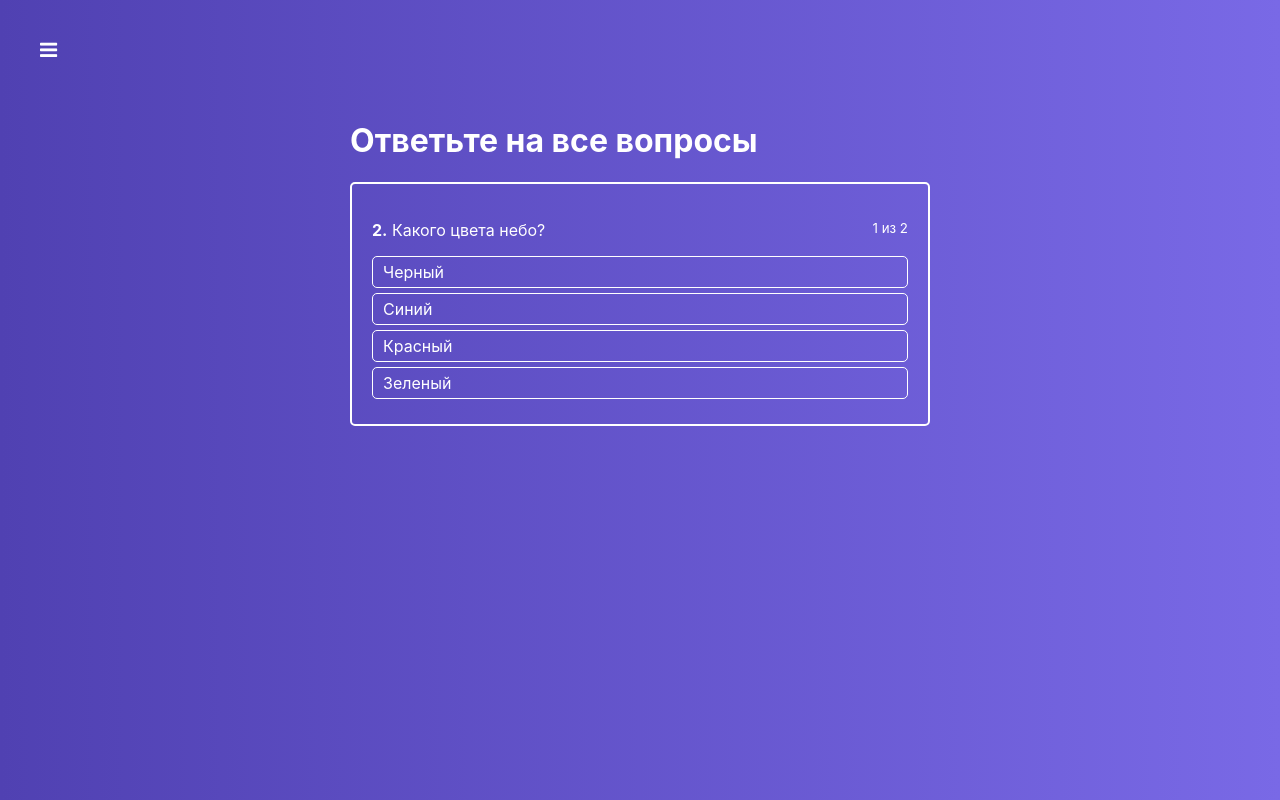
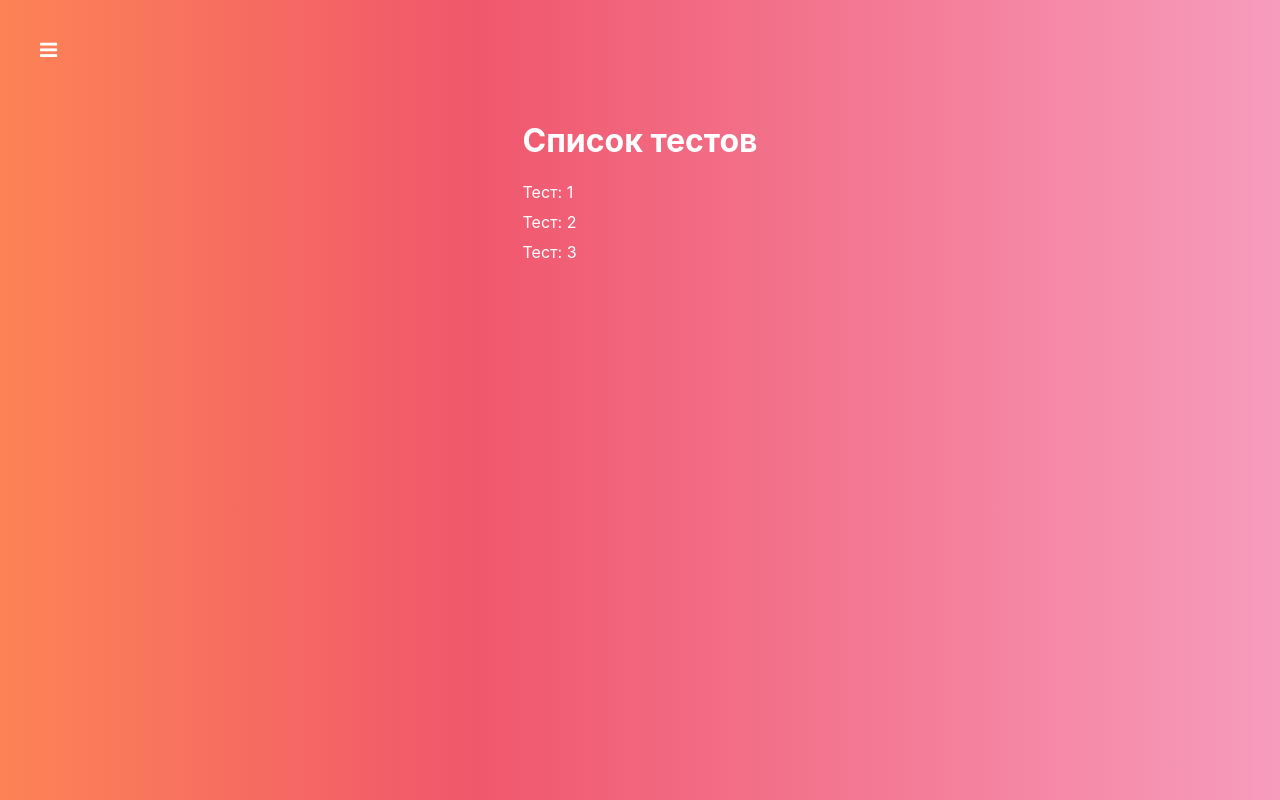
Before and after one commit to Slava37/react-presentation, a React app: page / in a window 1280 px wide. Built offline with nearby package versions, Linux system fonts and the light colour scheme.

Commit message:
Routing finished

```diff
--- a/src/App.js
+++ b/src/App.js
@@ -1,13 +1,22 @@
 import React from 'react';
 import Layout from './hoc/Layout/Layout.js'
 import Quiz from './containers/Quiz/Quiz'
+import QuizList from './containers/QuizList/QuizList'
+import Auth from './containers/Auth/Auth'
+import QuizCreator from './containers/QuizCreator/QuizCreator'
+import {Route, Switch} from 'react-router-dom'
 
 class App extends React.Component {
     render() {
         return (
-           <Layout>
-               <Quiz />
-           </Layout>
+            <Layout>
+                <Switch>
+                    <Route path="/auth" component={Auth}/>
+                    <Route path="/quiz-creator" component={QuizCreator}/>
+                    <Route path="/quiz/:id" component={Quiz}/>
+                    <Route path="/" component={QuizList}/>
+                </Switch>
+            </Layout>
         );
     }
 }
--- a/src/components/FinishedQuiz/FinishedQuiz.js
+++ b/src/components/FinishedQuiz/FinishedQuiz.js
@@ -1,20 +1,21 @@
 import React from 'react'
 import classes from './FinishedQuiz.module.css'
 import Button from '../UI/Button/Button'
+import {Link} from 'react-router-dom'
 
 const FinishedQuiz = props => {
     const successCount = Object.keys(props.results).reduce((total, key) => {
-        if(props.results[key] === 'success'){
+        if (props.results[key] === 'success') {
             total++;
         }
 
         return total;
     }, 0);
 
-    return(
+    return (
         <div className={classes.FinishedQuiz}>
             <ul>
-                { props.quiz.map((quizItem, index) => {
+                {props.quiz.map((quizItem, index) => {
 
                     const cls = [
                         'fa',
@@ -22,7 +23,7 @@
                         classes[props.results[quizItem.id]]
                     ]
 
-                    return(
+                    return (
                         <li
                             key={index}
                         >
@@ -31,14 +32,16 @@
                             <i className={cls.join(' ')}></i>
                         </li>
                     )
-                }) }
+                })}
             </ul>
 
             <p>Правильно {successCount} из {props.quiz.length}</p>
 
             <div>
-            <Button onClick={props.onRetry} type='primary'>Повторить</Button>
-            <Button type='success'>Перейти в список тестов</Button>
+                <Button onClick={props.onRetry} type='primary'>Повторить</Button>
+                <Link to='/'>
+                    <Button onClick={props.on} type='success'>Перейти в список тестов</Button>
+                </Link>
             </div>
         </div>
     )
--- a/src/components/Navigation/Drawer/Drawer.js
+++ b/src/components/Navigation/Drawer/Drawer.js
@@ -1,17 +1,33 @@
 import React, {Component} from 'react'
 import classes from './Drawer.module.css'
 import Backdrop from '../../UI/Backdrop/Backdrop'
+import {NavLink} from 'react-router-dom'
 
 
-const links = [1, 2, 3]
+const links = [
+    {to: '/', label: 'Список', exact: true},
+    {to: '/auth', label: 'Авторизация', exact: true},
+    {to: '/quiz-creator', label: 'Создать тест', exact: true},
+]
 
 class Drawer extends Component {
+
+    clickHandler = () => {
+        this.props.onClose();
+    }
 
     renderLinks() {
         return links.map((link, index) => {
             return (
                 <li key={index}>
-                    <a> Link {link} </a>
+                   <NavLink
+                        to={link.to}
+                        exact={link.exact}
+                        activeClassName={classes.active}
+                        onClick={this.clickHandler}
+                   >
+                       {link.label}
+                   </NavLink>
                 </li>
             )
         })
--- /dev/null
+++ b/src/containers/Auth/Auth.js
@@ -0,0 +1,11 @@
+import React, { Component } from 'react'
+
+export default class Auth extends Component {
+    render() {
+        return (
+            <div>
+                <h1>Auth</h1>
+            </div>
+        )
+    }
+}
--- a/src/containers/Quiz/Quiz.js
+++ b/src/containers/Quiz/Quiz.js
@@ -94,6 +94,10 @@
         });
     }
 
+    componentDidMount() {
+        console.log('Quiz ID = ', this.props.match.params.id)
+    }
+
     render() {
         return (
             <div className={classes.Quiz}>
--- /dev/null
+++ b/src/containers/QuizCreator/QuizCreator.js
@@ -0,0 +1,11 @@
+import React, {Component} from 'react'
+
+export default class QuizCreator extends Component {
+    render() {
+        return (
+            <div>
+                <h1>Quiz Creator</h1>
+            </div>
+        )
+    }
+}
--- /dev/null
+++ b/src/containers/QuizList/QuizList.js
@@ -0,0 +1,34 @@
+import React, {Component} from 'react'
+import classes from './QuizList.module.css'
+import {NavLink} from 'react-router-dom'
+
+export default class QuizList extends Component {
+
+    renderQuizes() {
+        return [1, 2, 3].map((quiz, index) => {
+            return (
+                <li
+                    key={index}
+                >
+                    <NavLink to={'/quiz/' + quiz}>
+                        Тест: {quiz}
+                    </NavLink>
+                </li>
+            )
+        })
+    }
+
+    render() {
+        return (
+            <div className={classes.QuizList}>
+                <div>
+                    <h1>Список тестов</h1>
+
+                    <ul>
+                        {this.renderQuizes()}
+                    </ul>
+                </div>
+            </div>
+        )
+    }
+}
--- /dev/null
+++ b/src/containers/QuizList/QuizList.module.css
@@ -0,0 +1,31 @@
+.QuizList {
+    display: flex;
+    justify-content: center;
+    padding-top: 100px;
+    flex-grow: 1;
+    width: 100%;
+    background: linear-gradient(90deg, #fd8355 0%, #f0576c 37%, #f79cbd 100%);
+}
+
+.QuizList h1 {
+    color: #fff;
+}
+
+.QuizList ul {
+    list-style: none;
+    margin: 0;
+    padding: 0;
+}
+
+.QuizList li {
+    margin-bottom: 10px;
+}
+
+.QuizList li a {
+    text-decoration: none;
+    color: #fff;
+}
+
+.QuizList li a:hover {
+    color: #363f54;
+}
--- a/src/hoc/Layout/Layout.js
+++ b/src/hoc/Layout/Layout.js
@@ -21,7 +21,7 @@
         });
     }
 
-    render(){
+    render() {
         return (
             <div className={classes.Layout}>
 
@@ -31,8 +31,8 @@
                 />
 
                 <MenuToggle
+                    isOpen={this.state.menu}
                     onToggle={this.toggleMenuHandler}
-                isOpen={this.state.menu}
                 />
 
                 <main>
--- a/src/index.js
+++ b/src/index.js
@@ -5,11 +5,7 @@
 import * as serviceWorker from './serviceWorker';
 import {BrowserRouter} from 'react-router-dom'
 
-const app = (
-    <BrowserRouter>
-        <App />
-    </BrowserRouter>
-)
+const app = <BrowserRouter><App /></BrowserRouter>;
 
 ReactDOM.render(app, document.getElementById('root'));
 
```
Lines whose indentation alone changed are shown as unchanged.
